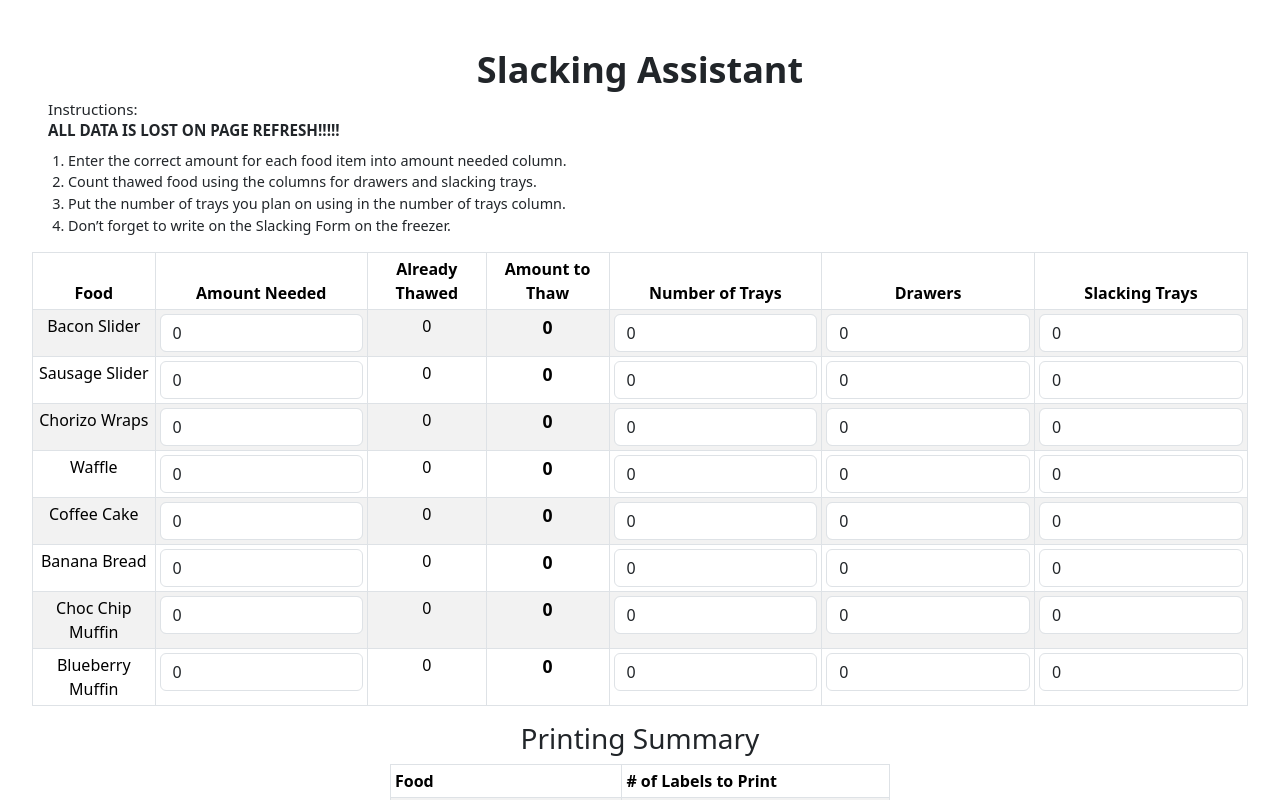
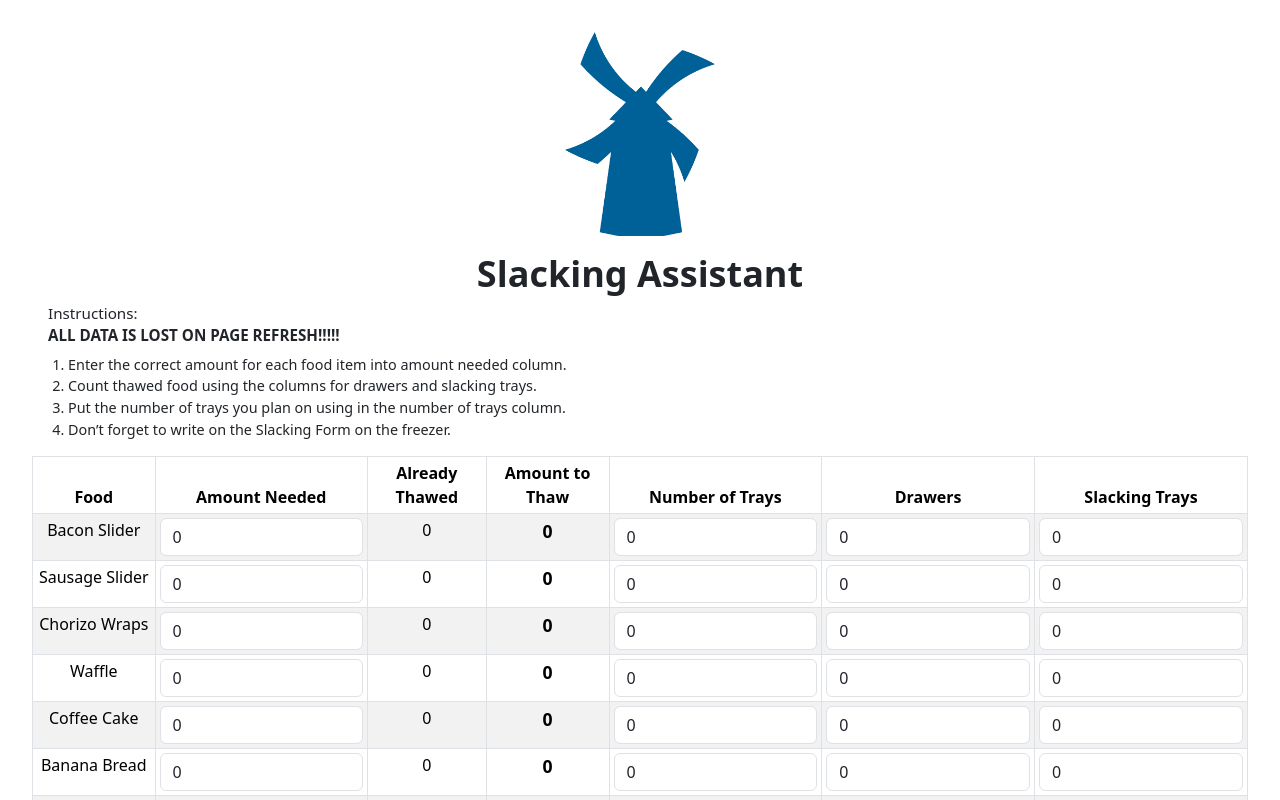
Before and after one commit to clay-odell/SlackingApp, a React (Vite) app: page / in a window 1280 px wide. Shown: the top 800 px of the page. Built offline with nearby package versions, Linux system fonts and the light colour scheme.

Commit message:
updated pics

```diff
--- a/src/Home.jsx
+++ b/src/Home.jsx
@@ -40,7 +40,12 @@ const Home = () => {
 
   // helper to compute derived values
   const computeValues = (data) => {
-    const { amountNeeded = 0, numberOfTrays = 0, drawers = 0, slackingTrays = 0 } = data;
+    const {
+      amountNeeded = 0,
+      numberOfTrays = 0,
+      drawers = 0,
+      slackingTrays = 0,
+    } = data;
     const alreadyThawed = drawers + slackingTrays;
     const amountToThaw = Math.max(amountNeeded - alreadyThawed, 0);
     const total = amountToThaw + numberOfTrays;
@@ -50,15 +55,29 @@ const Home = () => {
   return (
     <div className="container-fluid p-0">
       <div className="header">
+        <img
+          src="/DBWM.png"
+          alt="Company Logo"
+          style={{ maxWidth: "150px", height: "auto" }}
+        />
+
         <h1>Slacking Assistant</h1>
         <p>
           Instructions: <br />
           <strong>ALL DATA IS LOST ON PAGE REFRESH!!!!!</strong>
         </p>
         <ol>
-          <li>Enter the correct amount for each food item into amount needed column.</li>
-          <li>Count thawed food using the columns for drawers and slacking trays.</li>
-          <li>Put the number of trays you plan on using in the number of trays column.</li>
+          <li>
+            Enter the correct amount for each food item into amount needed
+            column.
+          </li>
+          <li>
+            Count thawed food using the columns for drawers and slacking trays.
+          </li>
+          <li>
+            Put the number of trays you plan on using in the number of trays
+            column.
+          </li>
           <li>Don’t forget to write on the Slacking Form on the freezer.</li>
         </ol>
       </div>
```
Also changed, not shown: public/DBWM.png (added).
